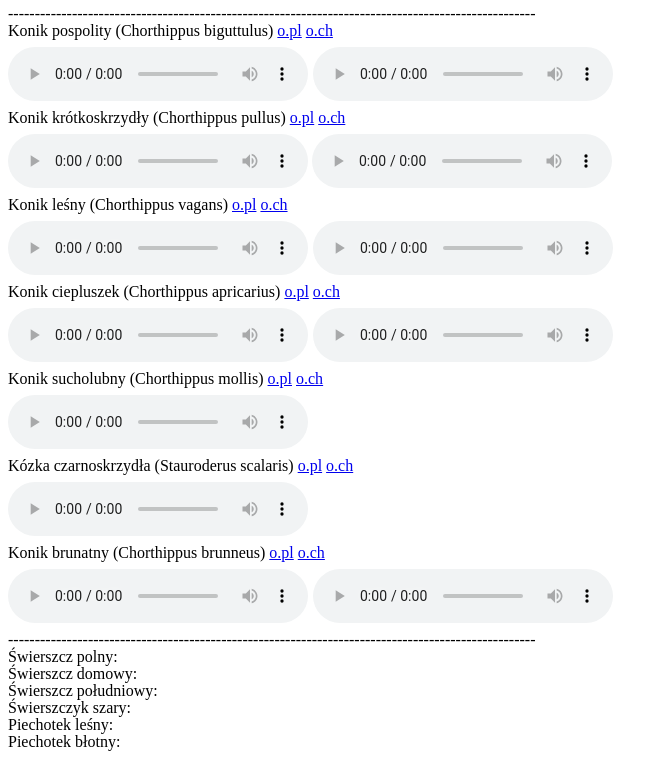
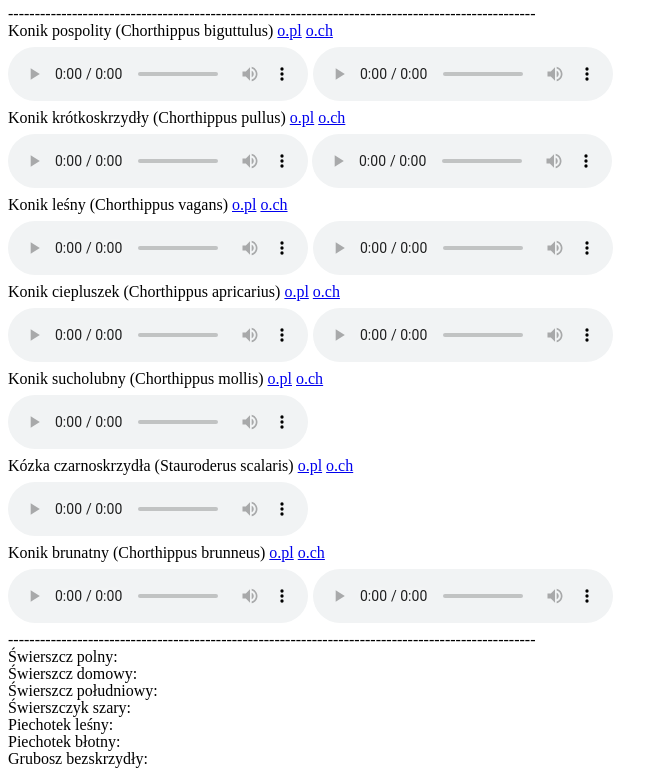
Before and after one commit to myszakos/myszak_orthoptera.github.io, a plain HTML site: page index.html in a window 1280 px wide. Shown: the part 2584-3359 px from the top of the page, without its empty margins (0-667 px from the left). Drawn offline with Linux system fonts and the light colour scheme.

Commit message:
Update index.html

```diff
--- a/index.html
+++ b/index.html
@@ -399,6 +399,8 @@ div {
 <p><span>Piechotek leśny:</span></p>
 <p><span>Piechotek błotny:</span></p>
 
+<p><span>Grubosz bezskrzydły:</span></p>
+
 </div>
 
 </body>
```
